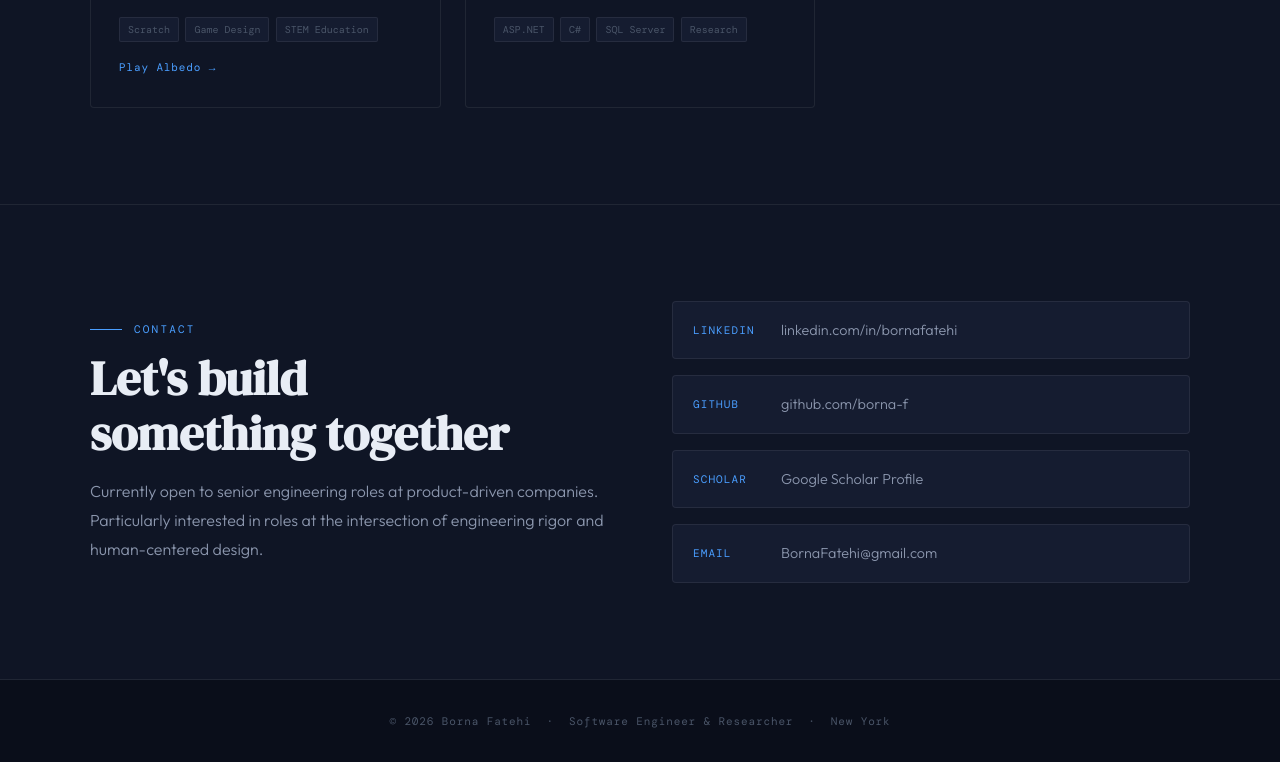
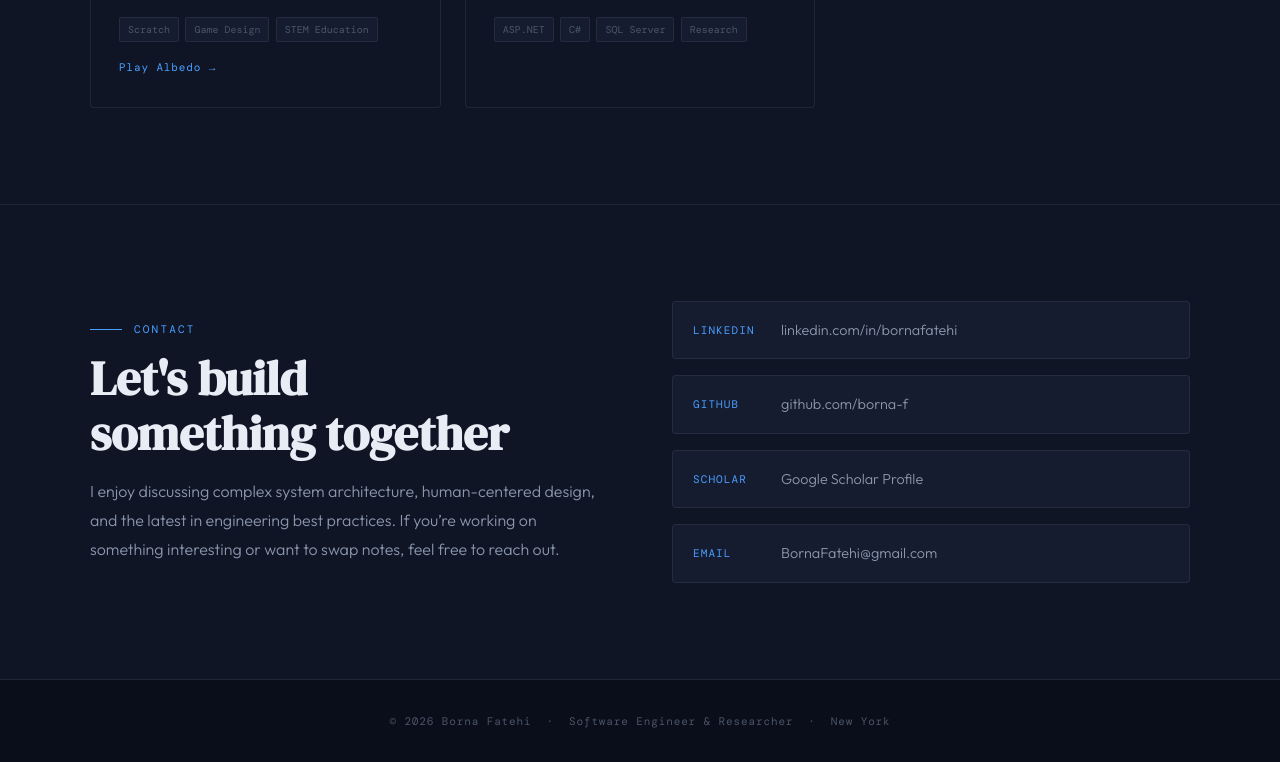
Before and after one commit to Borna-f/borna-f.github.io, a plain HTML site: page index.html in a window 1280 px wide. Shown: the part 5263-6025 px from the top of the page. Drawn offline with nearby package versions, Linux system fonts and the light colour scheme; a web font is replaced by a local one.

Commit message:
Refine contact section

```diff
--- a/index.html
+++ b/index.html
@@ -965,7 +965,7 @@
     <div class="reveal">
       <p class="section-label">Contact</p>
       <h2 class="contact-headline">Let's build<br>something together</h2>
-      <p class="contact-sub">Currently open to senior engineering roles at product-driven companies. Particularly interested in roles at the intersection of engineering rigor and human-centered design.</p>
+      <p class="contact-sub">I enjoy discussing complex system architecture, human-centered design, and the latest in engineering best practices. If you’re working on something interesting or want to swap notes, feel free to reach out.</p>
     </div>
     <div class="contact-links reveal">
       <a href="https://www.linkedin.com/in/bornafatehi" target="_blank" class="contact-link">
```
